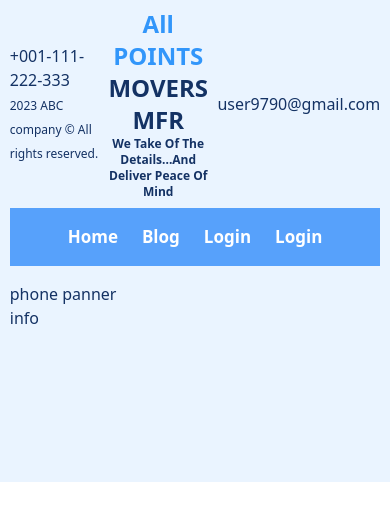
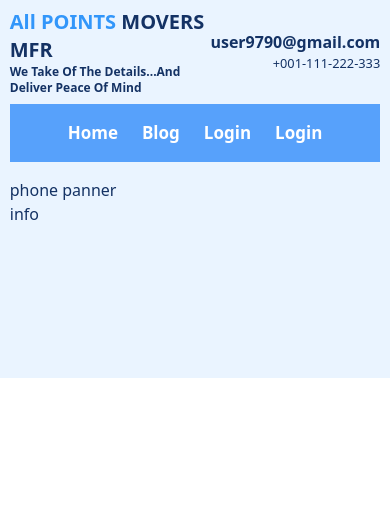
Before and after one commit to FozleRabbi1/KidsLand, a React (Vite) app: page / in a window 390 px wide. Shown: the top 520 px of the page. Built offline with nearby package versions, Linux system fonts and the light colour scheme.

Commit message:
added some style

```diff
--- a/src/ComponentFile/MainFile/Main.jsx
+++ b/src/ComponentFile/MainFile/Main.jsx
@@ -13,18 +13,21 @@ const Main = () => {
                 <div>
                     <div className="flex justify-between items-center py-2">
 
-                        <span className="">
-                            +001-111-222-333 <br />
-                            <small className="text-xs"> 2023 ABC company © All rights reserved.</small>
+                        <span className="hidden md:block">
+                            <span className="text-md font-semibold">+001-111-222-333</span>  <br />
+                            <small className="text-xs -mt-1 block"> 2023 ABC company © All rights reserved.</small>
                         </span>
 
-                        <span className="text-center text-2xl font-bold">
+                        <span className="text-left md:text-center text-xl md:text-2xl font-bold">
                             <h2> <span className="text-color">All POINTS</span> MOVERS MFR</h2>
                             <p className="text-xs">We Take Of The Details...And Deliver Peace Of Mind</p>
                         </span>
 
-                        <span className="">
-                            user9790@gmail.com
+                        <span className="text-right">
+                            <span className="text-md font-semibold">
+                                user9790@gmail.com
+                            </span>
+                            <small className="block md:hidden"> +001-111-222-333</small>
                         </span>
 
                     </div>
--- a/src/ComponentFile/SharedFile/ActiveLink/Active.css
+++ b/src/ComponentFile/SharedFile/ActiveLink/Active.css
@@ -1,7 +1,10 @@
 .active{
-    color: red;
-    box-shadow: rgba(248, 245, 245, 0.9) 0px 3px 8px;
-    width: 80px;
+    /* color: red; */
+    color: rgb(243, 219, 219);
+    /* box-shadow: rgba(248, 245, 245, 0.9) 0px 3px 8px; */
+    /* box-shadow: rgba(248, 244, 244, 0.9) 0px 25px 20px -20px; */
+    box-shadow: rgba(0, 0, 0, 0.1) 0px 2px 4px, rgba(0, 0, 0, 0.2) 0px 7px 13px -3px, rgba(0, 0, 0, 0.2) 0px -3px 0px inset;
+    width: 90px;
     text-align: center;
     border-radius: 5px;
     padding: 5px;
@@ -10,8 +13,8 @@
     transition: all 0.5s;
 }
 .normal{
-    color: black;
-    width: 80px;
+    color: white;
+    width: 90px;
     text-align: center;
     border-radius: 5px;
     padding: 5px;
```
